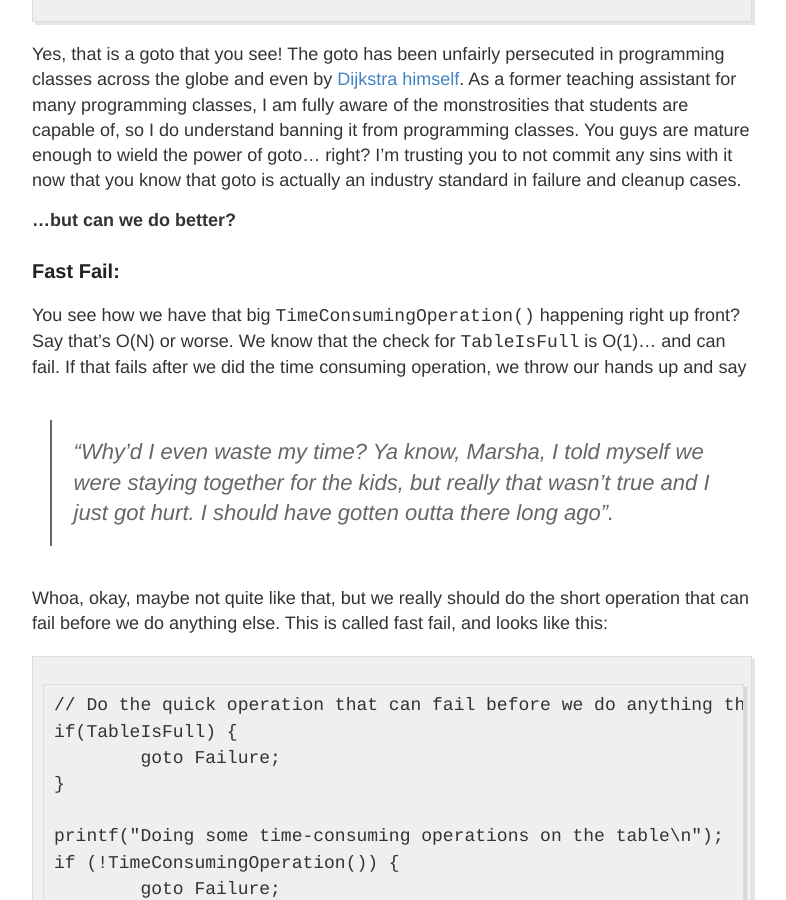
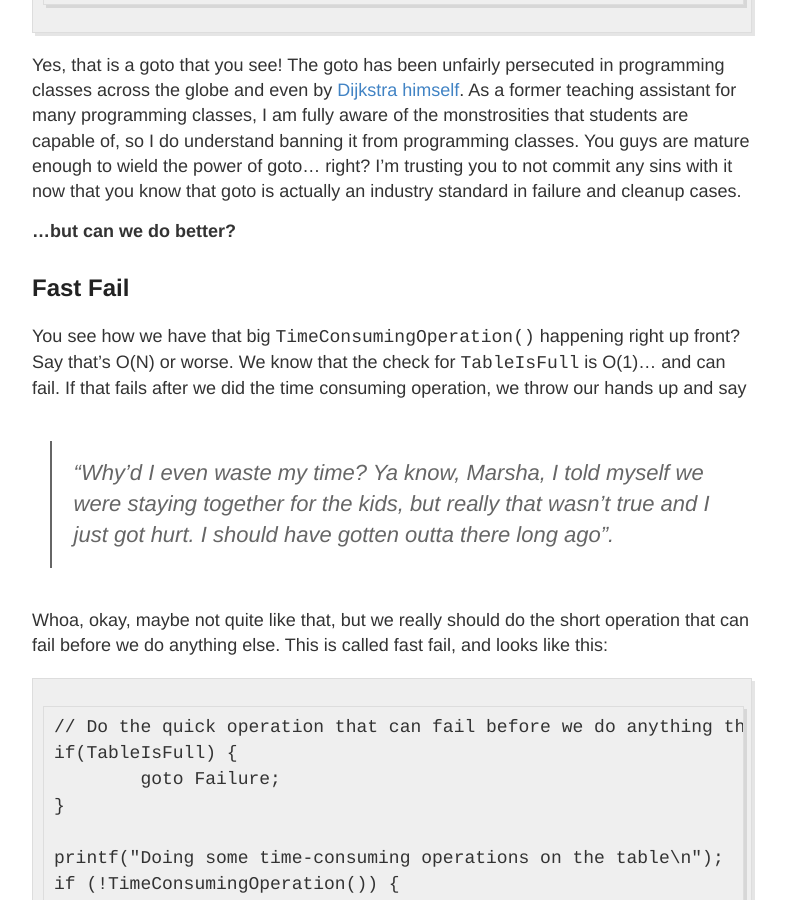
Before and after one commit to mrb113/mrb113.github.io, a Jekyll site: the page built from _posts/2015-7-19-But-Can-We-Do-Better.md, in a window 1280 px wide and 900 px high, scrolled down 4156 px. Shown: the whole window, without its empty margins (248-1034 px from the left). Built offline with Jekyll 4.4.1, drawn with Linux system fonts in a browser that asks for light colours; Markdown is read by kramdown in place of the engine named in the settings.

````diff
--- a/_posts/2015-7-19-But-Can-We-Do-Better.md
+++ b/_posts/2015-7-19-But-Can-We-Do-Better.md
@@ -79,7 +79,7 @@ It answers our question and incorporates some good programming practices. You ma
 **...but can we do better?**
 
 
-###Removing duplicated code
+##Removing duplicated code
 Duplicated code is one of those things that you hope your compiler will look kindly upon you for, but let's nuke it for readability and just in case we're using Joe Bob's Hillbilly Compiler. You see that each time we fail, we print an error message and return false. If you're not a C person or systems programmer, your first thought might be "make a method that you call on failure". Good idea, but I don't like it here. This may be good in certain languages/situations, but I'm gonna show you what the industry standard is for native code. If you don't already know what's coming, then chances are I might shock you a little due to some misinformation you may have heard.
 
 ```
@@ -130,7 +130,7 @@ Yes, that is a goto that you see! The goto has been unfairly persecuted in progr
 
 **...but can we do better?**
 
-### Fast Fail:
+##Fast Fail
 You see how we have that big `TimeConsumingOperation()` happening right up front? Say that's O(N) or worse. We know that the check for `TableIsFull` is O(1)... and can fail. If that fails after we did the time consuming operation, we throw our hands up and say
 
 >*"Why'd I even waste my time? Ya know, Marsha, I told myself we were staying together for the kids, but really that wasn't true and I just got hurt. I should have gotten outta there long ago".*
@@ -154,7 +154,7 @@ We've gone for the low hanging fruit already and our program looks pretty decent
 
 **...but can we do better?**
 
-###Watch Your Loops
+##Watch Your Loops
 I'm not sure if this practice has a name, but we have to think really hard about whether our loops can get out of hand. In our case, we already have the guarantee that our `Hash(value, seed)` will eventually give us a value... but what if it takes 1000 iterations for a certain value to find a seed that works? What if that keeps happening for all zillion values that we're inserting? We can't afford that on Jimbo's Dinosaur Machine. Jimbo's gonna toss that machine right out the window and sue us for the cost of the new one... or something.
 
 What we really want is a version of fast fail for our loop.
@@ -188,7 +188,7 @@ Our code looks pretty good so far and strikes a pretty nice balance of optimizat
 
 **...but can we do better?**
 
-###Power of Two Tricks
+##Power of Two Tricks
 We find a slot with the following calculation:
 
 ```
@@ -210,7 +210,7 @@ Now, if you'll excuse me, I'll pull the "verification is left to the curious rea
 
 **...but can we do better?**
 
-###Bonus Round: Inlining
+##Bonus Round: Inlining
 Welcome to the bonus round! Here we'll talk about things that are a little more intense than your garden variety optimization that we did above and aren't necessary for most cases, but I encourage you to at least consider them to get into the spirit of optimization the next time you're coding. The point is that it could be worth it to experiment with your program and take advantage of facts that the compiler couldn't possibly know.
 
 Remember that magic `Hash(x, seed)` function that we have? Well, let's say that we've determined that `Hash(x, 0)` works 65% of the time and that we don't have to try any more seeds after 0. If we are really really gung ho about minimizing cycles, we can take advantage of this fact and force the compiler to optimize for the path where `seed = 0`.
@@ -236,7 +236,7 @@ We'd of course use the `HashZeroInlined(x)` function first in our program. If it
 
 **...but can we do better?**
 
-###Double Bonus Round: Compression
+##Double Bonus Round: Compression
 Oh my, now we're getting really fancy. What if our table has a large size and doesn't get insertions very often?
 
 You mean to tell me that we're keeping this behemoth table that's mostly empty in memory?!
````
